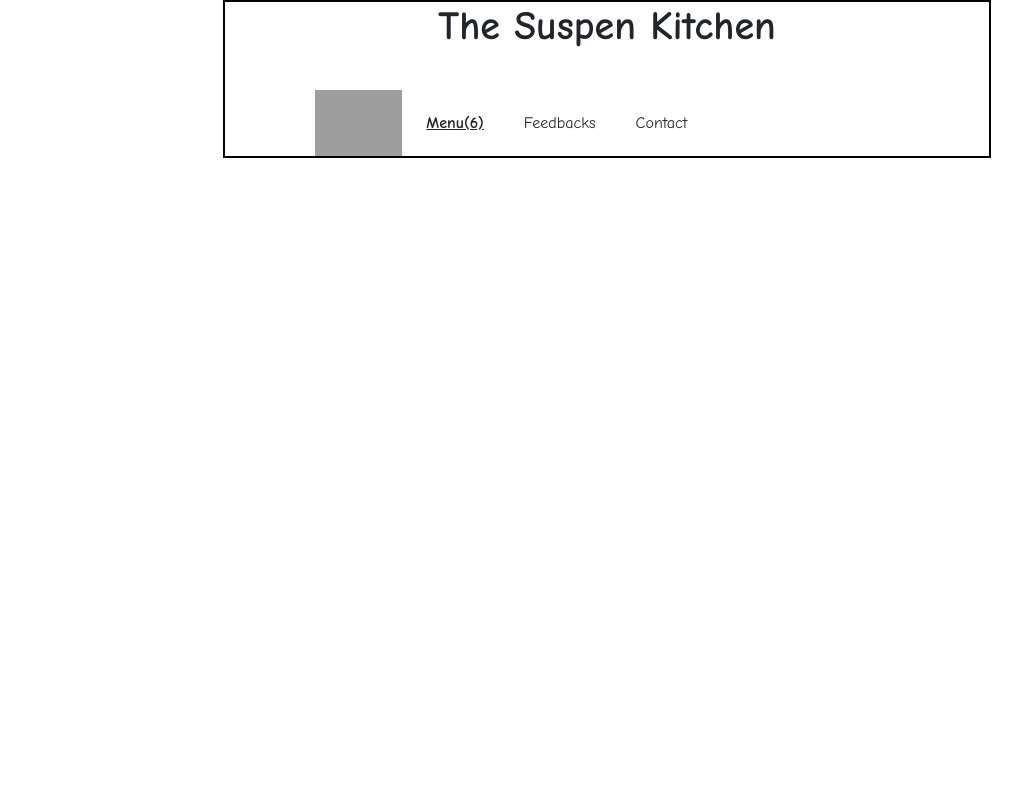
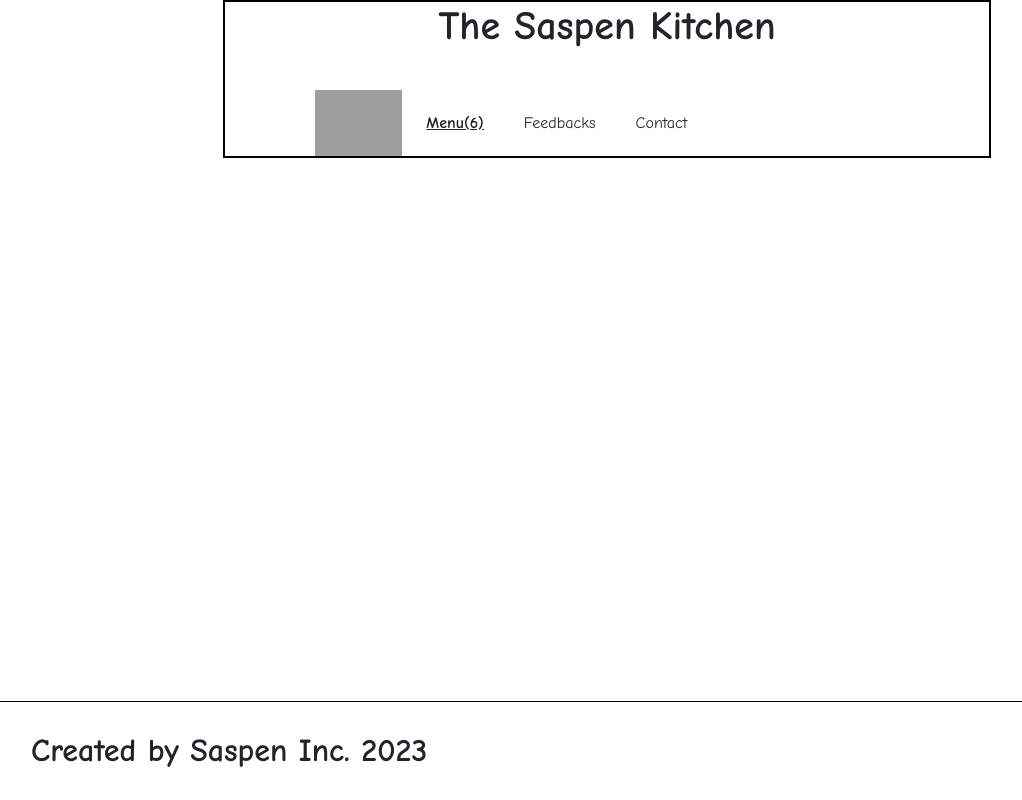
Before and after one commit to dev89s/restaurant-capstone-project, a website built with webpack: page src/index.html in a window 1280 px wide. Shown: the whole page, without its empty margins (33-1055 px from the left). Built offline with nearby package versions, Linux system fonts and the light colour scheme; grey boxes are pictures that could not be loaded.

Commit message:
Create footer, Change name

```diff
--- a/src/index.html
+++ b/src/index.html
@@ -10,7 +10,7 @@
 </head>
 <body>
   <header>
-    <h1 class="text-center">The Suspen Kitchen</h1>
+    <h1 class="text-center">The Saspen Kitchen</h1>
     <nav class="d-flex align-items-center gap-4">
       <img class="logo" src="https://png.pngtree.com/png-vector/20220521/ourmid/pngtree-people-eating-food-at-each-meal-with-health-benefits-png-image_4663033.png" alt="logo">
       <ul class="d-flex list-unstyled">
@@ -21,7 +21,11 @@
     </nav>
   </header>
   <main></main>
-  <footer></footer>
+  <footer>
+    <div class="footer-container">
+      <h2 class="footer-header">Created by Saspen Inc. 2023</h2>
+    </div>
+  </footer>
   <script src="https://kit.fontawesome.com/89df72a5a7.js" crossorigin="anonymous"></script>
   <script src="https://cdn.jsdelivr.net/npm/bootstrap@5.3.0-alpha1/dist/js/bootstrap.bundle.min.js" integrity="sha384-w76AqPfDkMBDXo30jS1Sgez6pr3x5MlQ1ZAGC+nuZB+EYdgRZgiwxhTBTkF7CXvN" crossorigin="anonymous"></script>
 </body>
--- a/src/style.css
+++ b/src/style.css
@@ -16,6 +16,8 @@ h2 {
 body {
   font-family: 'Comic Neue', cursive;
 }
+
+/* ---- Header Styles ---- */
 
 header {
   border: 2px solid black;
@@ -43,3 +45,14 @@ nav ul {
     padding: 0 7%;
   }
 }
+
+/* ---- Footer Style ---- */
+
+div.footer-container {
+  position: fixed;
+  left: 0;
+  bottom: 0;
+  padding: 30px 5%;
+  width: 100%;
+  border-top: 1px solid #000;
+}
```
Also changed, not shown: dist/index.html, dist/main.js.
